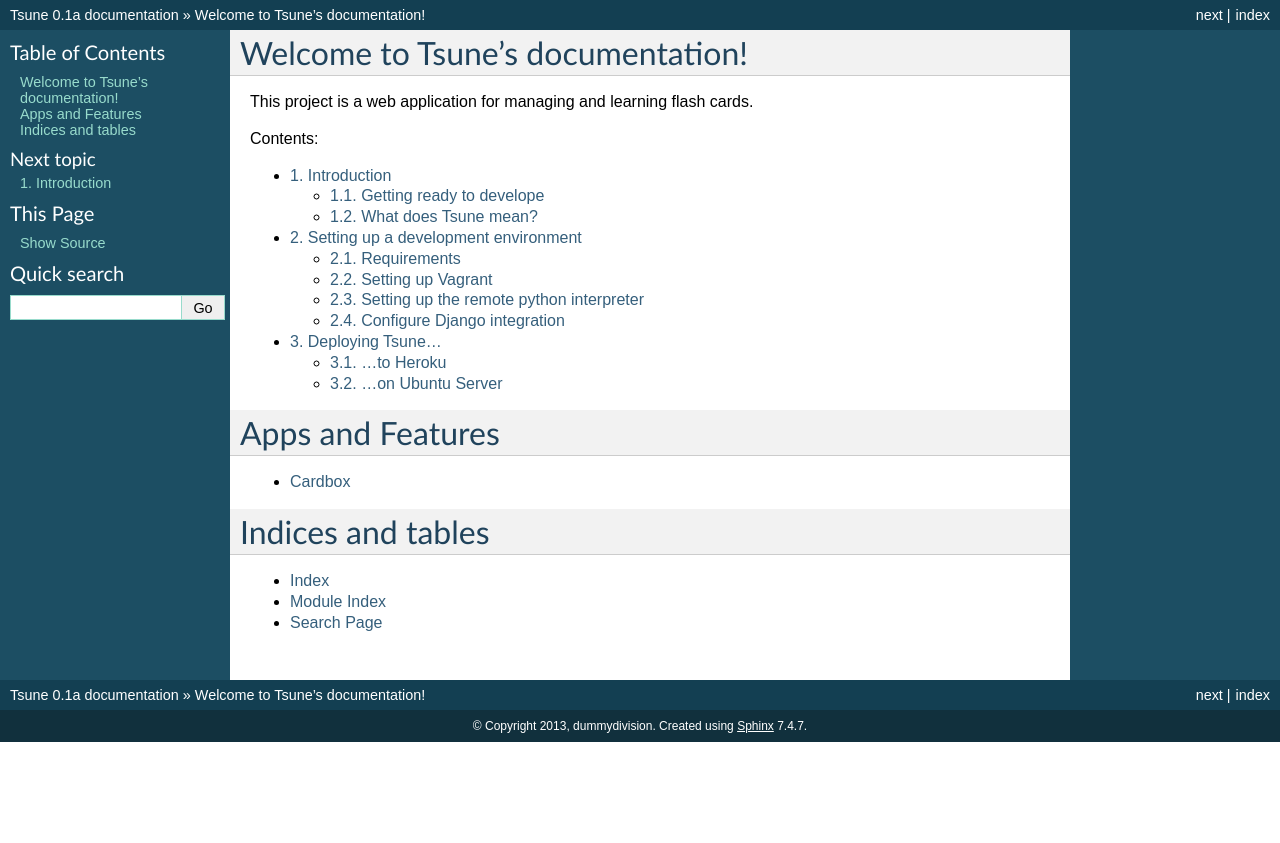
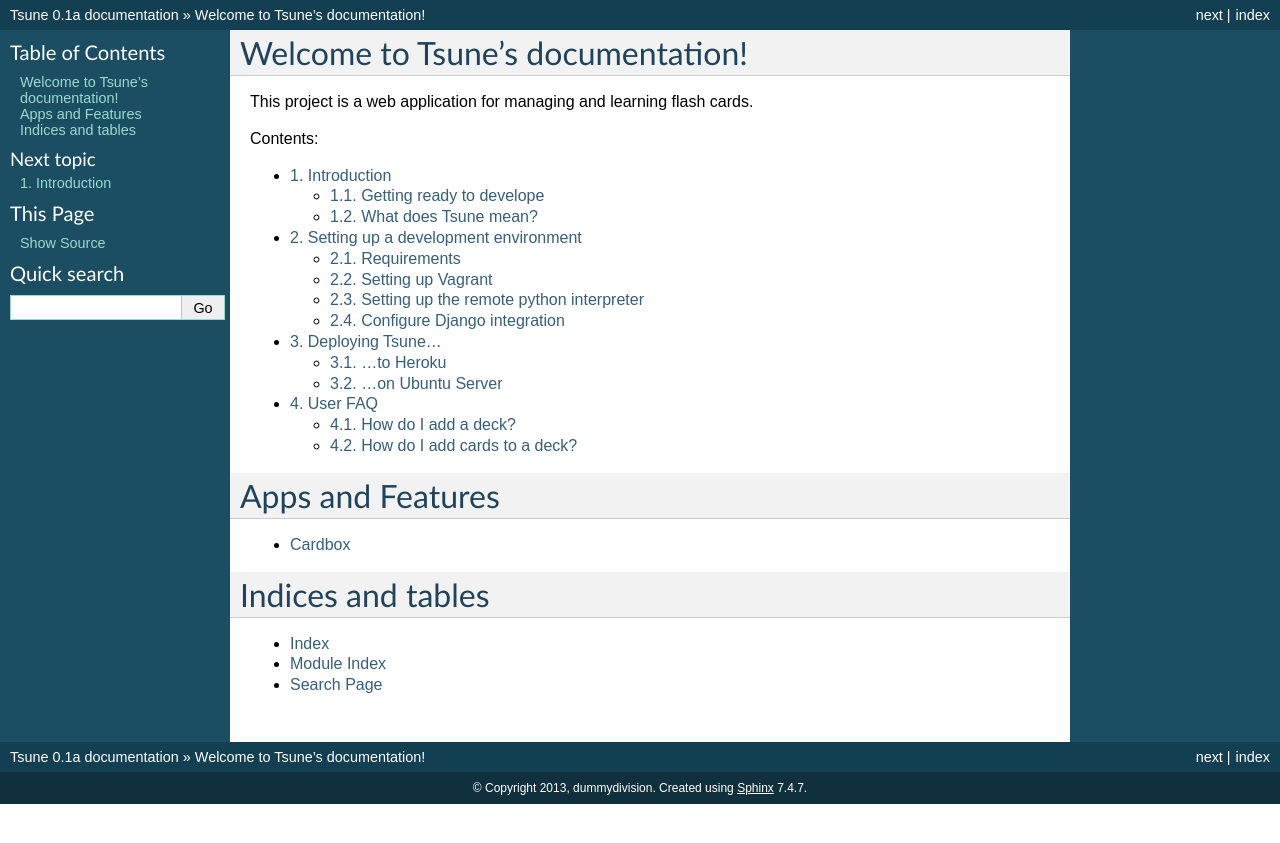
Before and after one commit to DummyDivision/Tsune, a Sphinx documentation site: the page built from docs/index.rst, in a window 1280 px wide. Shown: the top 843 px of the page. Built offline with Sphinx 7.4.7, drawn with Linux system fonts in a browser that asks for light colours; formulas are drawn with MathJax 3.

Commit message:
Add faq section to docs

```diff
--- /dev/null
+++ b/docs/faq.rst
@@ -0,0 +1,12 @@
+========
+User FAQ
+========
+
+How do I add a deck?
+####################
+Click on the "+"-symbol in the "Deine Decks" overview.
+
+How do I add cards to a deck?
+#############################
+Click on "Karten anzeigen" in the "Deine Decks" overview. All cards in the selected deck will be displayed. At the
+end of the last row of cards is a "+" Symbol. Click it to add a card.
--- a/docs/index.rst
+++ b/docs/index.rst
@@ -17,6 +17,7 @@ Contents:
    intro
    develop
    deploy
+   faq
 
 Apps and Features
 =================
```
